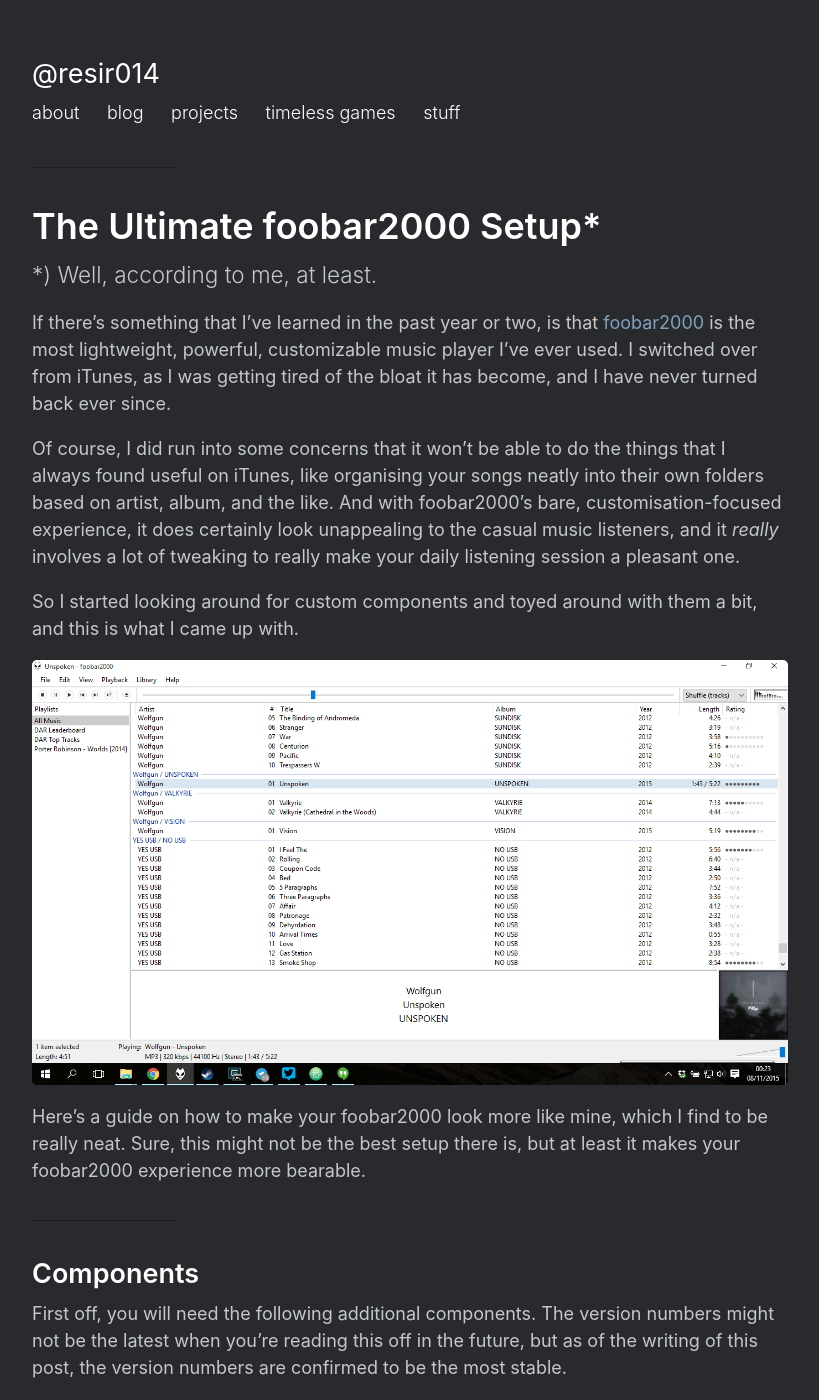
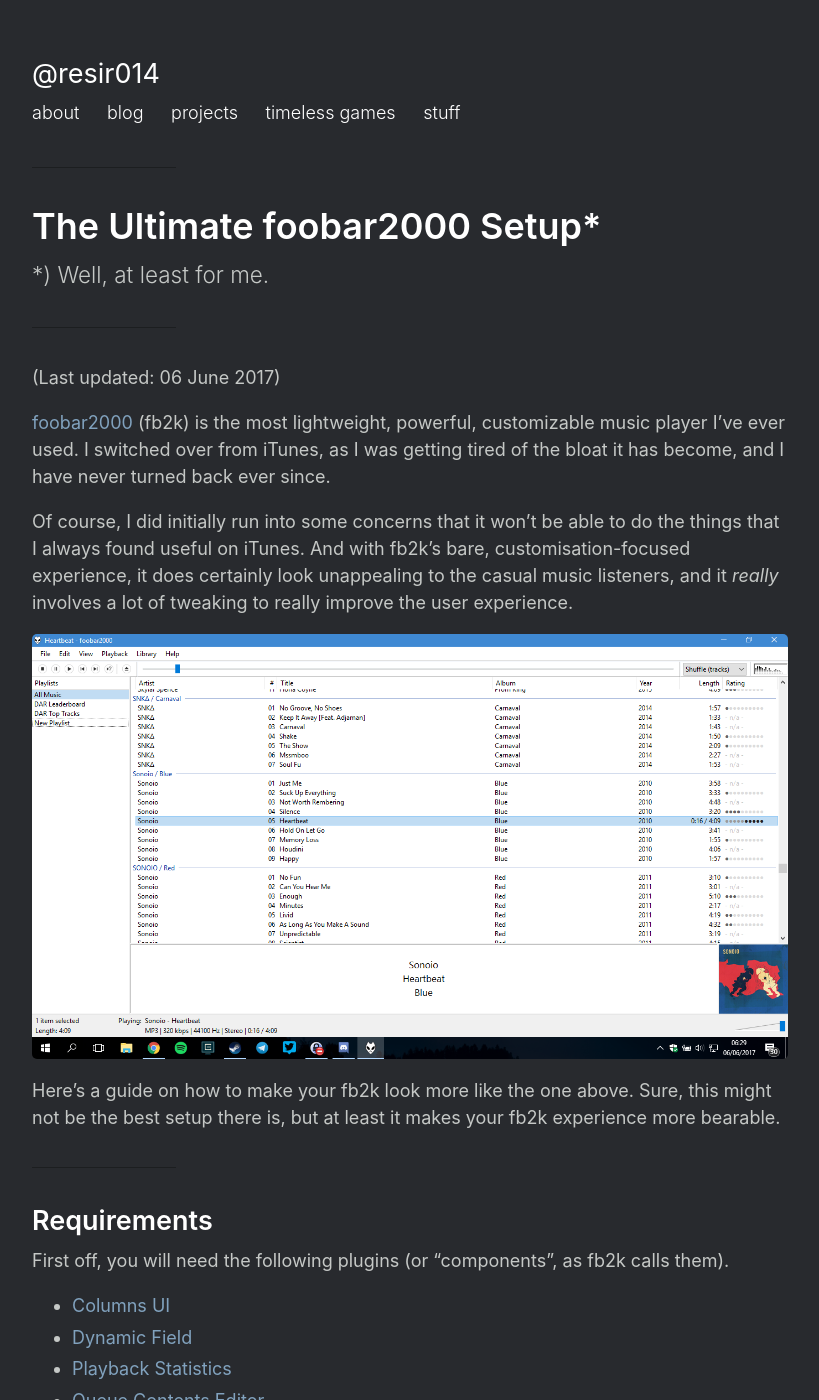
Before and after one commit to resir014/resir014.github.io, a Jekyll site: the page built from _etc/fb2k.md, in a window 1280 px wide and 1400 px high. Shown: the whole window, without its empty margins (22-841 px from the left). Built offline with Jekyll 4.4.1, drawn with Linux system fonts in a browser that asks for light colours; comment, search, counter and statistics services are not loaded; some of the changed text lies outside the part shown.

Commit message:
updated fb2k post

````diff
--- a/_etc/fb2k.md
+++ b/_etc/fb2k.md
@@ -8,37 +8,39 @@
   - /fb2k
 ---
 
-<p class="lead">*) Well, according to me, at least.</p>
-
-If there's something that I've learned in the past year or two, is that [foobar2000](http://www.foobar2000.org/) is the most lightweight, powerful, customizable music player I've ever used. I switched over from iTunes, as I was getting tired of the bloat it has become, and I have never turned back ever since.
-
-Of course, I did run into some concerns that it won't be able to do the things that I always found useful on iTunes, like organising your songs neatly into their own folders based on artist, album, and the like. And with foobar2000's bare, customisation-focused experience, it does certainly look unappealing to the casual music listeners, and it *really* involves a lot of tweaking to really make your daily listening session a pleasant one.
-
-So I started looking around for custom components and toyed around with them a bit, and this is what I came up with.
-
-<a href="{{ site.baseurl }}/public/images/etc/fb2k/2015-11-08_00-23-02.png" target="_blank">
-  <img src="{{ site.baseurl }}/public/images/etc/fb2k/2015-11-08_00-23-02.png" alt="foobar2000">
-</a>
-
-Here's a guide on how to make your foobar2000 look more like mine, which I find to be really neat. Sure, this might not be the best setup there is, but at least it makes your foobar2000 experience more bearable.
+<p class="lead">*) Well, at least for me.</p>
 
 ---
 
-## Components
+(Last updated: 06 June 2017)
 
-First off, you will need the following additional components. The version numbers might not be the latest when you're reading this off in the future, but as of the writing of this post, the version numbers are confirmed to be the most stable.
+[foobar2000](http://www.foobar2000.org/) (fb2k) is the most lightweight, powerful, customizable music player I've ever used. I switched over from iTunes, as I was getting tired of the bloat it has become, and I have never turned back ever since.
 
-* [Columns UI (v0.3.9.1)](http://yuo.be/columns.php)
-* [Dynamic Fields (v1 beta 4)](https://www.hydrogenaud.io/forums/index.php?showtopic=86853&start=0&p=744320&#entry744320)
-* [Playback Statistics (v3.0.2)](http://www.foobar2000.org/components/view/foo_playcount)
-* [Queue Contents Editor (v0.5.1)](http://wiki.hydrogenaud.io/index.php?title=Foobar2000:Components/Queue_Contents_Editor_(foo_queuecontents))
-* [Discogs Tagger (v1.55)](https://www.foobar2000.org/components/view/foo_discogs)
+Of course, I did initially run into some concerns that it won't be able to do the things that I always found useful on iTunes. And with fb2k's bare, customisation-focused experience, it does certainly look unappealing to the casual music listeners, and it *really* involves a lot of tweaking to really improve the user experience.
+
+<a href="{{ site.baseurl }}/public/images/etc/fb2k/2017-06-06_06-29-39.png" target="_blank">
+  <img src="{{ site.baseurl }}/public/images/etc/fb2k/2017-06-06_06-29-39.png" alt="foobar2000">
+</a>
+
+Here's a guide on how to make your fb2k look more like the one above. Sure, this might not be the best setup there is, but at least it makes your fb2k experience more bearable.
+
+---
+
+## Requirements
+
+First off, you will need the following plugins (or "components", as fb2k calls them).
+
+* [Columns UI](http://yuo.be/columns.php)
+* [Dynamic Field](https://www.hydrogenaud.io/forums/index.php?showtopic=86853&start=0&p=744320&#entry744320)
+* [Playback Statistics](http://www.foobar2000.org/components/view/foo_playcount)
+* [Queue Contents Editor](http://wiki.hydrogenaud.io/index.php?title=Foobar2000:Components/Queue_Contents_Editor_(foo_queuecontents))
+* [Discogs Tagge](https://www.foobar2000.org/components/view/foo_discogs)
 
 ## Interface - Columns UI
 
-The default foobar2000 interface is fine, but unfortunately it lacks some pretty important features, like customizable playlist views, and, most importantly, [thumbnail toolbars]({{ site.baseurl }}/public/images/etc/fb2k/2015-11-07_00-03-28.png)[^fn-thumbbars].
+The default fb2k interface is fine, but unfortunately it lacks some pretty important features, like customizable playlist views, and most importantly, [thumbnail toolbars](https://msdn.microsoft.com/en-us/library/windows/desktop/dd378460(v=vs.85).aspx#thumbbars) with [playback controls]({{ site.baseurl }}/public/images/etc/fb2k/2015-11-07_00-03-28.png) like most other music players have.
 
-When I started transitioning to foobar2000, a friend of mine recommended that I use [Columns UI](http://yuo.be/columns.php), and I loved it at first sight. It improves much of foobar2000's user experience, and it also adds thumbnail toolbars to your taskbar, without any additional components needed. Talk about a multi-purpose UI kit.
+When I started transitioning to fb2k, a friend of mine recommended that I use [Columns UI](http://yuo.be/columns.php), and I loved it at first sight. It improves much of fb2k's user experience, and it also adds thumbnail toolbars to your taskbar, without any additional components needed. It's pretty much a multi-purpose UI kit for fb2k.
 
 After you've finished installing Columns UI and set it as your default UI, you will be presented with this screen.
 
@@ -48,13 +50,11 @@
 
 ![foobar2000]({{ site.baseurl }}/public/images/etc/fb2k/2015-11-07_22-36-35.png)
 
-Unfortunately, I've never touched this section, so look up on how you play around with this section yourself, I guess. Although the next few parts will explain why I chose to use Columns UI.
+Unfortunately, I've never touched this section, so look up on how you play around with this section yourself, I guess. The next few parts will explain why I chose to use Columns UI.
 
 ## DADA algorithm - automated track ratings
 
-One other thing that foobar2000 lacks is a rating system. I've tried looking for some random components that does this but most of the time they do this thing where it will store the rating in your ID3 metadata, which is a big no.
-
-So I tried looking up for something again, and came across [this article](http://www.giantpygmy.net/gpa/index.php?id=dada-autorating) on an automated rating system for foobar2000, known as the Date and Duration Adjusted (DADA) auto-rating algorithm.
+One other thing that fb2k lacks is a rating system. I've tried looking for some random components that does this but none of them do what I wanted. Then I came across [this article](http://www.giantpygmy.net/gpa/index.php?id=dada-autorating) on an automated rating system for fb2k, known as the Date and Duration Adjusted (DADA) auto-rating algorithm.
 
 The article above provides an in-depth explanation on how the algorithm works. It does take a while to understand how the algorithm makes any sense, but four or five months in, you'll start to see it really kick in.
 
@@ -73,7 +73,7 @@
 
 Then, on the "Title formatting expression" textfield, paste the following:
 
-{% highlight text %}
+```
 $puts(pc,%play_count%)
 $puts(x,$add($date_diff(%added%),2))
 $puts(y,$date_diff(%added%,%last_played%))
@@ -104,9 +104,9 @@
 $puts(r3,$sub($get(r2),$div($mul($get(r2a),$get(z),3),50000)))
 $puts(r4,$add($get(r3),$get(b1)))
 $ifgreater($get(pc),0,$num($get(r4),5),-----)
-{% endhighlight %}
+```
 
-Then set your recalculation interval in the dropdown at the top. I usually set it to 5 minutes. Then click "Okay" twice, and foobar2000 will restart.
+Then set your recalculation interval in the dropdown at the top. I usually set it to 5 minutes. Then click "Okay" twice, and fb2k will restart.
 
 Now, to add the column to our playlist view, go to `File > Preferences > Display > Columns UI > Playlist View`, then click on the Columns tab.
 
@@ -116,7 +116,7 @@
 
 Now, click on the Scripts tag, and paste the following into the textfield on the "Display" tab.
 
-{% highlight text %}
+```
 $puts(maxdar,10000)
 $puts(mindar,5000)
 $puts(maxsub,$sub($get(maxdar),0))
@@ -129,7 +129,7 @@
 $puts(display,$rgb(100,100,100)$repeat($char(9679),$get(darind3))$rgb(220,220,220)$repeat($char(9679),$sub(10,$get(darind3))))
 $puts(notplayed,$rgb(200,200,200)- n/a -)
 $ifgreater(%_dynamic_rating%,0,$get(display),$get(notplayed))
-{% endhighlight %}
+```
 
 This will give you a nice visual of the rating, with dots, as seen below. If you want to just use the actual number for this column, just type `%_dynamic_rating%` into the same textfield.
 
@@ -163,9 +163,9 @@
 
 ### File Operations
 
-If there's one thing to love from iTunes, is that I love how it organises your music collection neatly into their own folders, separated by artist and album. It really has been what made me stuck with iTunes for too long, and when I made the switch to foobar2000, I just had to research on whether foobar2000 would be able to do the same.
+If there's one thing to love from iTunes, is that I love how it organises your music collection neatly into their own folders, separated by artist and album. It really has been what made me stuck with iTunes for too long, and when I made the switch to fb2k, I just had to research on whether fb2k would be able to do the same.
 
-Fortunately, there's a built-in component that does more or less the same thing. File Operations (`foo_fileops`) is a built-in component that is included if you choose to install foobar2000 with some additional components.
+Fortunately, there's a built-in component that does more or less the same thing. File Operations (`foo_fileops`) is a built-in component that is included if you choose to install fb2k with some additional components.
 
 First thing to do would be to set up your FileOps configs. Right click on any track and go to `File Operations > Move to > ...`.
 
@@ -207,19 +207,18 @@
 
 Choose to overwrite the album art already attached to the track if necessary, then click "OK" to save your changes.
 
-## Backing up your foobar2000 installation.
+## Backing up your fb2k installation.
 
-If in some cases you'll need to reinstall your computer, and you couldn't afford to lose your sick foobar2000 setup, you can back up your foobar2000 installation and transfer it to another computer. [This article on How-To Geek](http://www.howtogeek.com/howto/19035/backup-and-transfer-foobar2000-to-a-new-computer/) will explain how.
+If in some cases you'll need to reinstall your computer, and you couldn't afford to lose your sick fb2k setup, you can back up your fb2k installation and transfer it to another computer. [This article on How-To Geek](http://www.howtogeek.com/howto/19035/backup-and-transfer-foobar2000-to-a-new-computer/) will explain how.
 
 ---
 
 ## Conclusion
 
-In conclusion: yes, you *can* actually make your foobar2000 experience to be more bearable. Yes, foobar2000 is the one of the best, most customisable music players out there, and yes, you *should* use it yourself too.
+In conclusion: yes, you *can* actually make your fb2k experience to be more bearable. Yes, fb2k is the one of the best, most customisable music players out there, and yes, you *should* use it yourself too.
 
-But feel free to use this guide as you wish. Customisation is one of foobar2000's prime experience, in fact, I *encourage* you to improve on this setup yourself. The setup demonstrated here is what has always worked for me, and people's tastes can be different, so feel free to change things up here and there if you don't like how some stuff works.
+Feel free to use this guide as you wish. Customisation is one of fb2k's prime experience, in fact, I *encourage* you to improve on this setup yourself. The setup demonstrated here is what has always worked for me, and people's preferences can be different, so feel free to change things up here and there if you don't like how some stuff works.
 
 It's a tedious process at first, but trust me, it really *will* be worth it at the end of the day. Feel free to [tweet at me](https://twitter.com/resir014) if you need help in your setup procedure.
 
-[^fn-thumbbars]: [Source](https://msdn.microsoft.com/en-us/library/windows/desktop/dd378460(v=vs.85).aspx#thumbbars)
 [^fn-discogs-oauth]: [Source](https://www.discogs.com/developers/#page:authentication,header:authentication-discogs-auth-flow)
````
Also changed, not shown: public/images/etc/fb2k/2015-11-08_00-13-37.png (deleted), public/images/etc/fb2k/2017-06-06_06-29-39.png (added).
